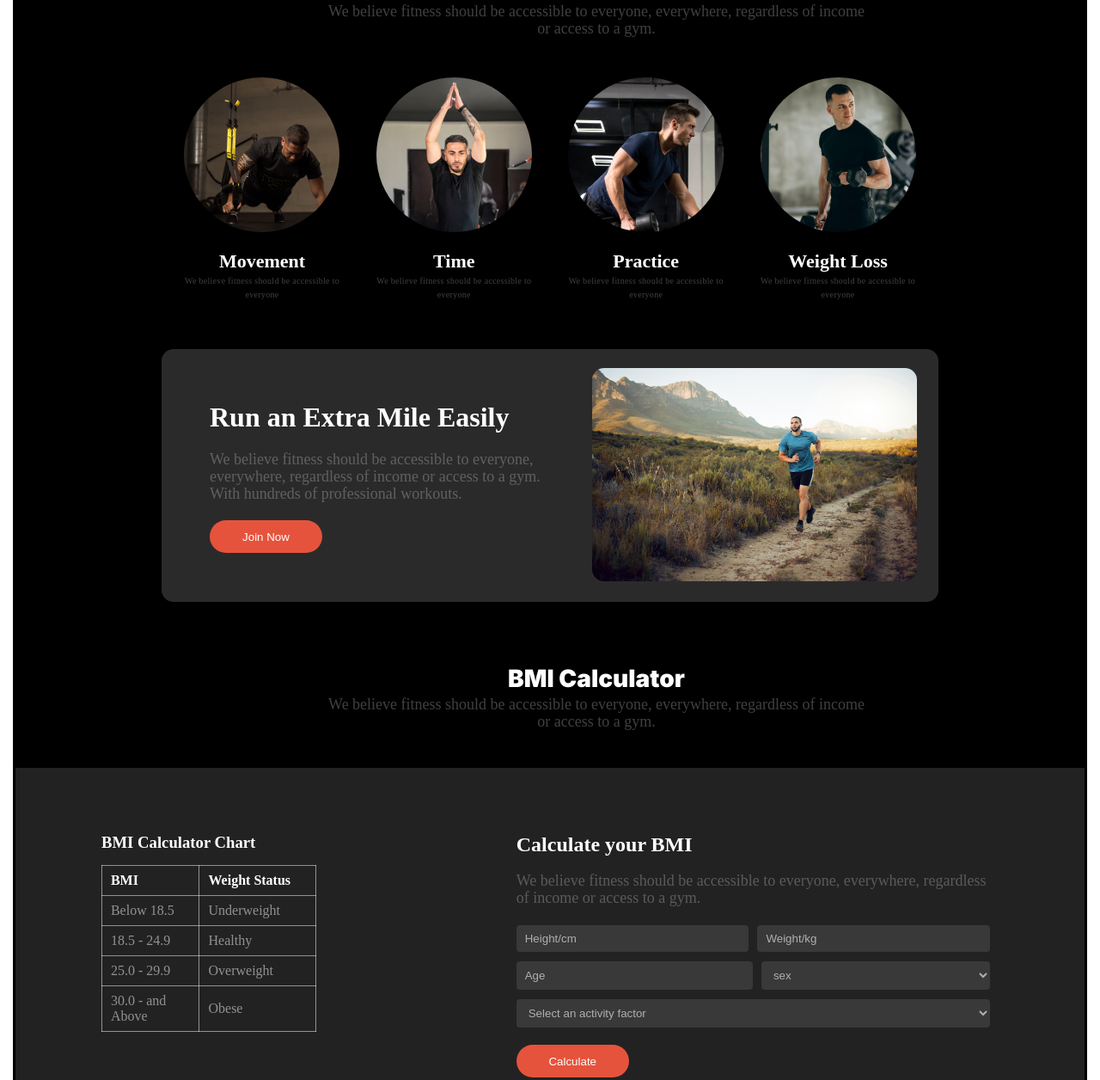
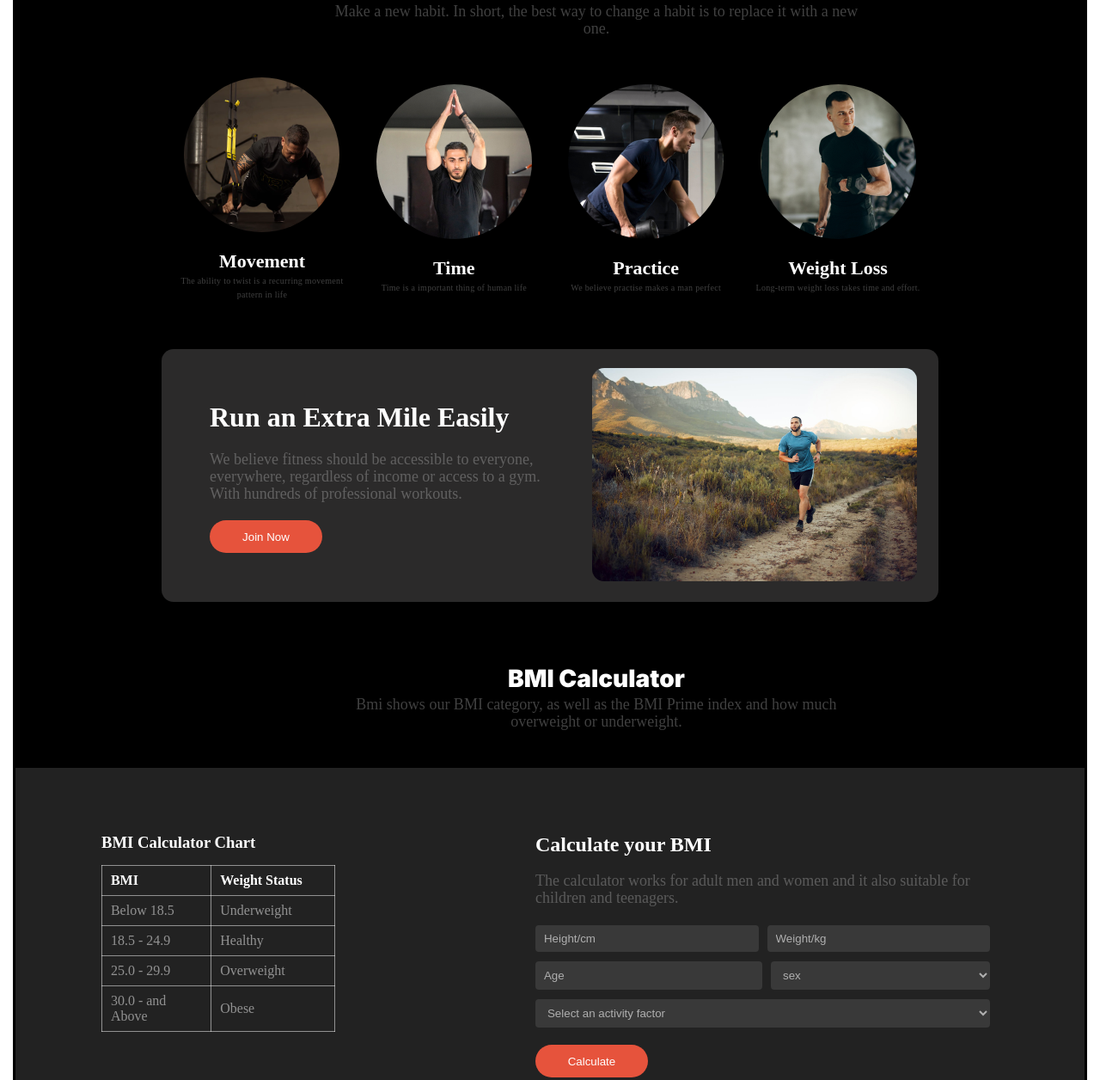
Before and after one commit to Shakwath/Assignment-02, a plain HTML site: page index.html in a window 1280 px wide. Shown: the part 943-2199 px from the top of the page at 86% size. Drawn offline with Linux system fonts and the light colour scheme; a web font is replaced by a local one.

Commit message:
final edit

```diff
--- a/index.html
+++ b/index.html
@@ -53,28 +53,28 @@
             <section id="habits">
                 <div class="title">
                     <h2>Change Your Habits</h2>
-                    <p>We believe fitness should be accessible to everyone, everywhere, regardless of income or access to a gym.</p>
+                    <p>Make a new habit. In short, the best way to change a habit is to replace it with a new one.</p>
                 </div>
                 <div id="cards">
                     <div class="card">
                         <img src="images/image 3.png">
                         <h5>Movement</h5>
-                        <p>We believe fitness should be accessible to everyone</p>
+                        <p>The ability to twist is a recurring movement pattern in life</p>
                     </div>
                     <div class="card">
                         <img src="images/image 2.png">
                         <h5>Time</h5>
-                        <p>We believe fitness should be accessible to everyone</p>
+                        <p>Time is a important thing of human life</p>
                     </div>
                     <div class="card">
                         <img src="images/image 4.png">
                         <h5>Practice</h5>
-                        <p>We believe fitness should be accessible to everyone</p>
+                        <p>We believe practise makes a man perfect</p>
                     </div>
                     <div class="card">
                         <img src="images/image 5.png">
                         <h5>Weight Loss</h5>
-                        <p>We believe fitness should be accessible to everyone</p>
+                        <p>Long-term weight loss takes time and effort.</p>
                     </div>
                 </div>
             </section>
@@ -92,7 +92,7 @@
             <section id="bm">
                 <div class="title">
                     <h1 class="head">BMI Calculator</h1>
-                    <p>We believe fitness should be accessible to everyone, everywhere, regardless of income or access to a gym.</p>
+                    <p>Bmi shows our BMI category, as well as the BMI Prime index and how much overweight or underweight.</p>
                 </div>
                 <div id="BMI">
                     <div>
@@ -122,7 +122,7 @@
                     </div>
                     <div id="calculate-bmi">
                         <h2>Calculate your BMI</h2>
-                        <p>We believe fitness should be accessible to everyone, everywhere, regardless of income or access to a gym.</p>
+                        <p>The calculator works for adult men and women and it also suitable for children and teenagers.</p>
                         <div class="form">
                             <div class="row">
                                 <input type="text" placeholder="Height/cm"></input>
@@ -189,7 +189,7 @@
             <section id="meet-team">
                 <div class="title">
                     <h2 class="head">Meet Our Team</h2>
-                    <p>We believe fitness should be accessible to everyone, everywhere, regardless of income or access to a gym.</p>
+                    <p>It's Our full team.It will help you to provide the actual information of every trainer.</p>
                 </div>
                 <div id="train-img">
                     <div class="train-contain">
@@ -246,7 +246,7 @@
         <footer>
             <div id="content">
                 <div><h4 class="fit">Fitness</h4>
-                <p id="fit-p">We believe fitness should be accessible to everyone, everywhere, regardless of income or access to a gym.</p></div>
+                <p id="fit-p">Fitness is defined as the quality or state of being fit and healthy.</p></div>
             <div class="fot-dv">
                 <div class="fot-end">
                     <h2>Get Started</h2>
```
